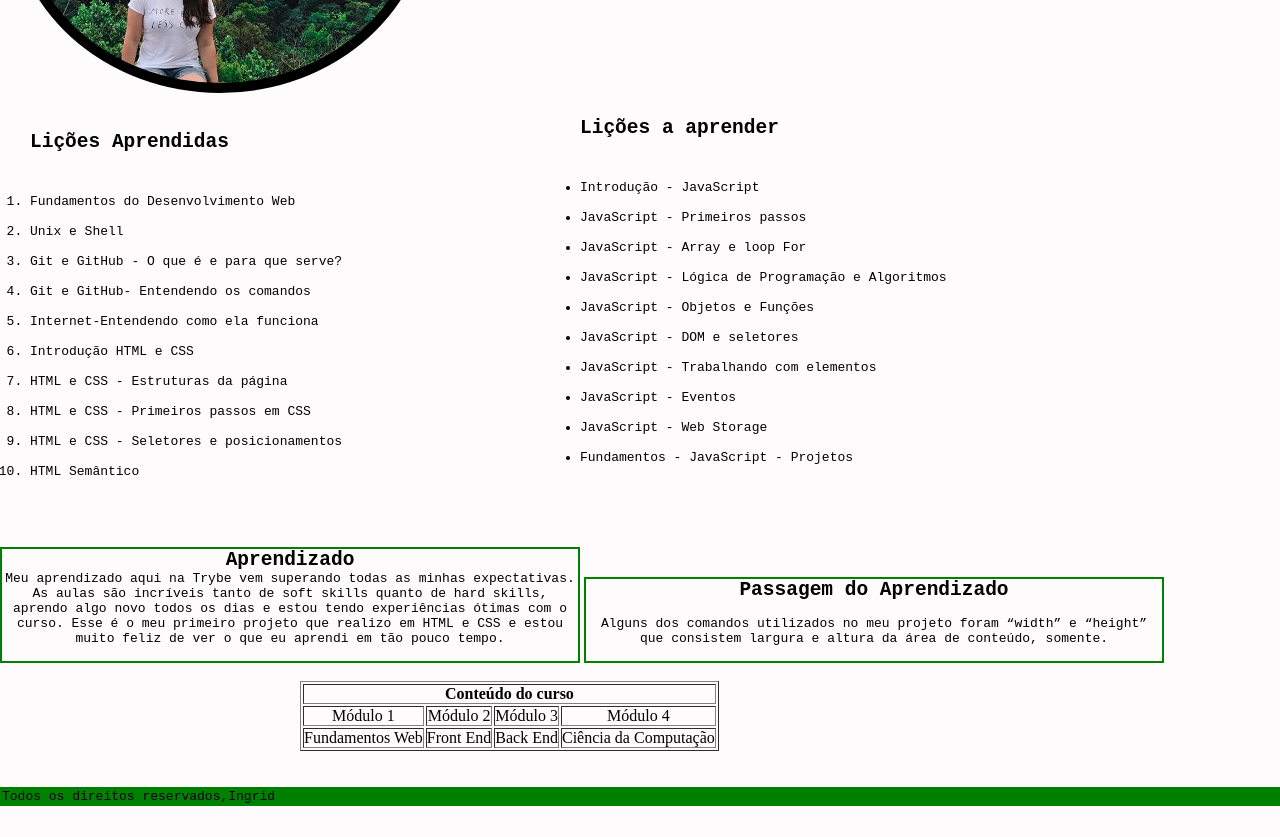
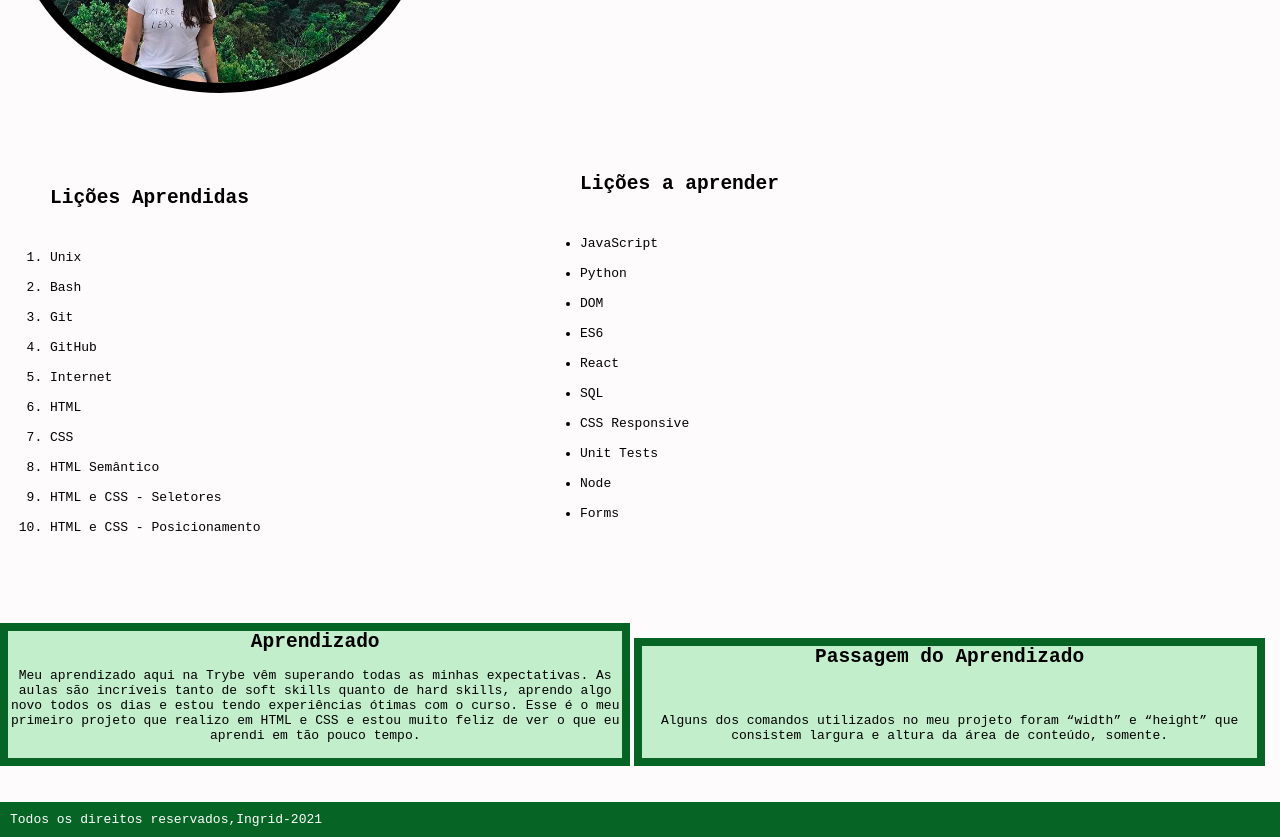
Before and after one commit to ingridrcs/ingridrcs.github.io, a plain HTML site: page projeto-lessons-learned/index.html in a window 1280 px wide. Shown: the part 461-1298 px from the top of the page. Before the commit the page ends 1267 px from the top, so only its background shows below. Drawn offline with Linux system fonts and the light colour scheme.

Commit message:
atualizando o projeto

```diff
--- a/projeto-lessons-learned/index.html
+++ b/projeto-lessons-learned/index.html
@@ -5,12 +5,12 @@
     <meta http-equiv="X-UA-Compatible" content="IE=edge">
     <meta name="viewport" content="width=device-width, initial-scale=1.0">
     <link rel="stylesheet" href="style.css">
-    <title>Document</title>
+    <title>Aprendizados</title>
 </head>
 <body>
     <header>
         <div id="cabecalho">
-            <h1 id="titulo">Lições Aprendidas - Trybe !</h1><br><br>
+            <h1 id="titulo">Trybe - Aprendizados</h1><br><br>
         </div>
     </header>
 
@@ -22,53 +22,7 @@
     </nav>
 
         <img  id ="minha_foto" src="Ingrid.jpg" alt="Foto-de-ingrid"><br>
-
-    <section>
-
-        <div class="alinhar">
-        <ol id="licoes_aprendidas">
-            <h2>Lições Aprendidas</h2><br>
-            <li>Fundamentos do Desenvolvimento Web</li>
-            <li>Unix e Shell</li>
-            <li>Git e GitHub - O que é e para que serve?</li>
-            <li>Git e GitHub- Entendendo os comandos</li>
-            <li>Internet-Entendendo como ela funciona</li>
-            <li>Introdução HTML e CSS</li>
-            <li>HTML e CSS - Estruturas da página</li>
-            <li>HTML e CSS - Primeiros passos em CSS</li>
-            <li>HTML e CSS - Seletores e posicionamentos</li>
-            <li>HTML Semântico</li><br>
-        </ol>
-        </div>
-
-        <div class="alinhar">
-        <ul id="licoes_a_aprender">
-            <h2>Lições a aprender</h2><br>
-            <li>Introdução - JavaScript</li>
-            <li>JavaScript - Primeiros passos</li>
-            <li>JavaScript - Array e loop For</li>
-            <li>JavaScript - Lógica de Programação e Algoritmos</li>
-            <li>JavaScript - Objetos e Funções</li>
-            <li>JavaScript - DOM e seletores</li>
-            <li>JavaScript - Trabalhando com elementos</li>
-            <li>JavaScript - Eventos</li>
-            <li>JavaScript - Web Storage</li>
-            <li>Fundamentos - JavaScript - Projetos</li>
-        </ul><br><br>
-        </div>
-    </section>
-
-    <article class="lado-esquerdo">
-        <h2>Aprendizado</h2>
-        <p>Meu aprendizado aqui na Trybe vem superando todas as minhas expectativas. As aulas são incríveis tanto de soft skills quanto de hard skills, aprendo algo novo todos os dias e estou tendo experiências ótimas com o curso. Esse é o meu primeiro projeto que realizo em HTML e CSS e estou muito feliz de ver o que eu aprendi em tão pouco tempo.</p><br>
-    </article>
-
-    <aside class="lado-direito">
-        <h2>Passagem do Aprendizado</h2><br>
-       <p>Alguns dos comandos utilizados no meu projeto foram “width” e “height” que consistem largura e altura da área de conteúdo, somente. </p><br>
-    </aside><br><br>
-
-    <!-- Referência para informações sobre tabela :https://www.youtube.com/watch?v=oSQfzjl110k e https://www.homehost.com.br/blog/criar-sites/tabela-html/-->
+     <!-- Referência para informações sobre tabela :https://www.youtube.com/watch?v=oSQfzjl110k e https://www.homehost.com.br/blog/criar-sites/tabela-html/-->
     <table id= "tabela" border ="1">
         <tr>
             <th colspan="4">Conteúdo do curso</th>
@@ -87,9 +41,53 @@
             <td>Ciência da Computação</td>
         </tr>
     </table><br><br>
+    <section>
+
+        <div class="alinhar">
+        <ol id="licoes_aprendidas">
+            <h2>Lições Aprendidas</h2><br>
+            <li>Unix</li>
+            <li>Bash</li>
+            <li>Git</li>
+            <li>GitHub</li>
+            <li>Internet</li>
+            <li>HTML</li>
+            <li>CSS</li>
+            <li>HTML Semântico</li>
+            <li>HTML e CSS - Seletores</li>
+            <li>HTML e CSS - Posicionamento</li><br>
+        </ol>
+        </div>
+
+        <div class="alinhar">
+        <ul id="licoes_a_aprender">
+            <h2>Lições a aprender</h2><br>
+            <li>JavaScript</li>
+            <li>Python</li>
+            <li>DOM</li>
+            <li>ES6</li>
+            <li>React</li>
+            <li>SQL</li>
+            <li>CSS Responsive</li>
+            <li>Unit Tests</li>
+            <li>Node</li>
+            <li>Forms</li>
+        </ul><br><br>
+        </div>
+    </section>
+
+    <article class="lado-esquerdo">
+        <h2>Aprendizado</h2><br>
+        <p>Meu aprendizado aqui na Trybe vêm superando todas as minhas expectativas. As aulas são incríveis tanto de soft skills quanto de hard skills, aprendo algo novo todos os dias e estou tendo experiências ótimas com o curso. Esse é o meu primeiro projeto que realizo em HTML e CSS e estou muito feliz de ver o que eu aprendi em tão pouco tempo.</p><br>
+    </article>
+
+    <aside class="lado-direito">
+        <h2>Passagem do Aprendizado</h2><br><br><br>
+       <p>Alguns dos comandos utilizados no meu projeto foram “width” e “height” que consistem largura e altura da área de conteúdo, somente. </p><br>
+    </aside><br><br><br>
 
     <footer id ="rodape">
-            <p>Todos os direitos reservados,Ingrid</p>
+            <p>Todos os direitos reservados,Ingrid-2021</p>
     </footer>
 
 </body>
--- a/projeto-lessons-learned/style.css
+++ b/projeto-lessons-learned/style.css
@@ -11,7 +11,7 @@ body {
   top: 0;
   position: fixed;
   width: 100%;
-  background-color: green;
+  background-color: rgb(6, 100, 37);
   height: 90px;
 }
 
@@ -25,7 +25,7 @@ body {
 
 #licoes_aprendidas {
   line-height: 30px;
-  margin: 30px;
+  margin: 50px;
   font-family: monospace;
 }
 
@@ -49,25 +49,28 @@ body {
 }
 
 .lado-esquerdo {
-  width: 45%;
+  width: 48%;
   display: inline-block;
   text-align: center;
-  border: 2px solid green;
+  border: 8px solid rgb(6, 100, 37);
   font-family: monospace;
+  background-color: rgb(194, 238, 203);
 }
 
 .lado-direito {
-  width: 45%;
+  width: 48%;
   display: inline-block;
   text-align: center;
-  border: 2px solid green;
+  border: 8px solid rgb(6, 100, 37);
   font-family: monospace;
+  background-color: rgb(194, 238, 203);
 }
 
 #rodape {
-  border: 2px solid green;
-  background-color: green;
+  border: 10px solid rgb(6, 100, 37);
+  background-color: rgb(6, 100, 37);
   font-family: monospace;
+  color: white;
 }
 
 #pagina_inicial {
@@ -83,5 +86,10 @@ body {
 
 #tabela {
   text-align: center;
-  margin-left: 300px;
+  float: right;
+  margin-right: 500px;
+  margin-top: -300px;
+  width: 600px;
+  height: 200px;
+  font-family: monospace;
 }
```
